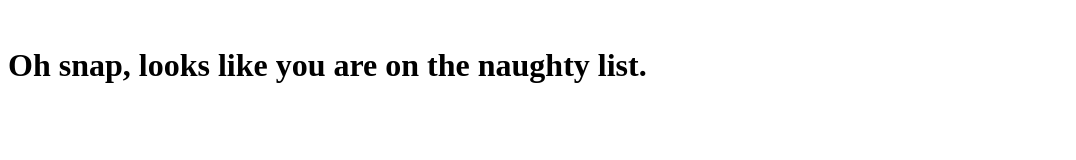
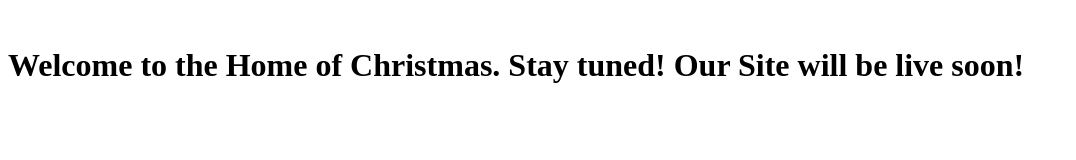
Before and after one commit to mark-bakerrr/marks-project, a plain HTML site: page index.html in a window 1280 px wide. Shown: the whole page, without its empty margins (0-1076 px from the left). Drawn offline with Linux system fonts and the light colour scheme.

Commit message:
Update index.html

```diff
--- a/index.html
+++ b/index.html
@@ -18,7 +18,7 @@
      (adsbygoogle = window.adsbygoogle || []).push({});
 </script>
 <br>
-<h1> Oh snap, looks like you are on the naughty list.</h1>
+<h1> Welcome to the Home of Christmas. Stay tuned! Our Site will be live soon!</h1>
 <br>
 <script async src="https://pagead2.googlesyndication.com/pagead/js/adsbygoogle.js?client=ca-pub-7266529979889031"
      crossorigin="anonymous"></script>
```
